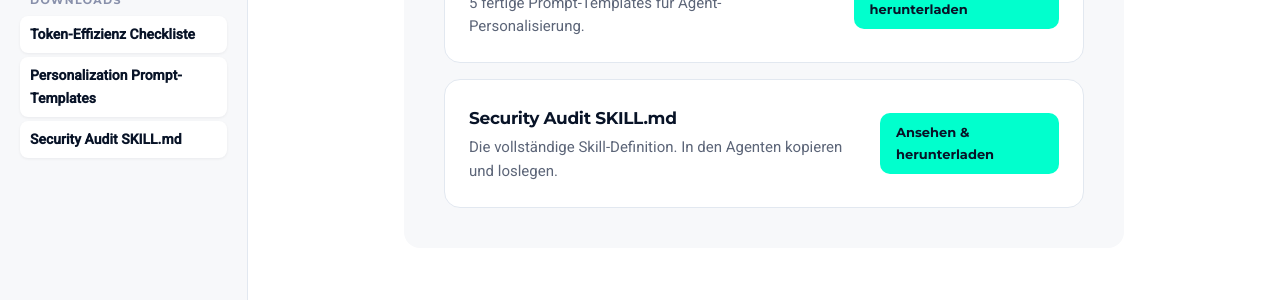
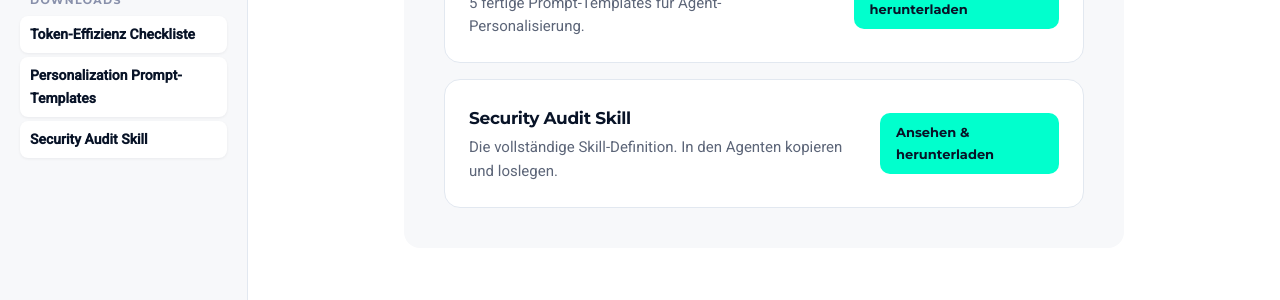
Before and after one commit to Enterprise-AI-Circle/agent-skills, a Jekyll site: the page built from index.md, in a window 1280 px wide and 900 px high, scrolled down 1256 px. Shown: the part 487-787 px from the top of the window. Built offline with Jekyll 4.4.1, drawn with Linux system fonts in a browser that asks for light colours.

```diff
--- a/_data/nav.yml
+++ b/_data/nav.yml
@@ -23,5 +23,5 @@
       url: /downloads/token-effizienz.html
     - label: Personalization Prompt-Templates
       url: /downloads/personalization.html
-    - label: Security Audit SKILL.md
+    - label: Security Audit Skill
       url: /downloads/security-audit.html
--- a/downloads/index.md
+++ b/downloads/index.md
@@ -29,7 +29,7 @@ permalink: /downloads/
   </div>
   <div class="card card-download">
     <div>
-      <h3>Security Audit SKILL.md</h3>
+      <h3>Security Audit Skill</h3>
       <p>Die vollständige Skill-Definition für Security-Audit.</p>
     </div>
     <a class="btn btn-primary btn-sm" href="{{ '/assets/downloads/security-audit-skill.md' | relative_url }}" download>Herunterladen</a>
--- a/downloads/security-audit.html
+++ b/downloads/security-audit.html
@@ -1,6 +1,6 @@
 ---
 layout: doc
-title: Security Audit SKILL.md
+title: Security Audit Skill
 description: Die vollständige Skill-Definition für Security-Audit.
 eyebrow: Download
 permalink: /downloads/security-audit.html
--- a/index.md
+++ b/index.md
@@ -79,7 +79,7 @@ home: true
     </div>
     <div class="card card-download">
       <div>
-        <h3>Security Audit SKILL.md</h3>
+        <h3>Security Audit Skill</h3>
         <p>Die vollständige Skill-Definition. In den Agenten kopieren und loslegen.</p>
       </div>
       <a class="btn btn-primary btn-sm" href="{{ '/downloads/security-audit.html' | relative_url }}">Ansehen & herunterladen</a>
```
Also changed, not shown: other parts of downloads/security-audit.html (+0 -1 lines).
